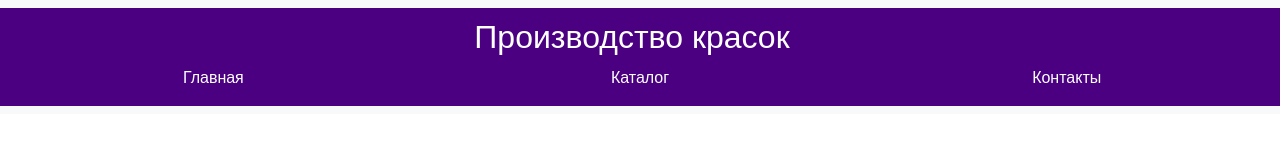
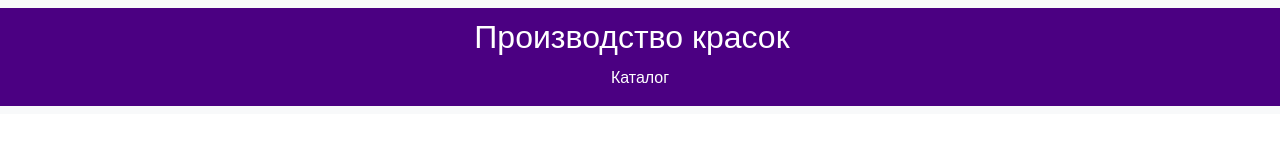
Before and after one commit to alyona-nad/RIP_frontend, a React (Vite) app: page / in a window 1280 px wide. Shown: the top 160 px of the page. Built offline with nearby package versions, Linux system fonts and the light colour scheme.

Commit message:
Update navbar.tsx

```diff
--- a/src/components/navbar.tsx
+++ b/src/components/navbar.tsx
@@ -11,9 +11,7 @@ function BasicExample() {
         <Navbar.Toggle aria-controls="basic-navbar-nav" />
         <Navbar.Collapse id="basic-navbar-nav" className="w-100 d-flex justify-content-center ">
           <Nav className="me-auto">
-            <Nav.Link href="#home" className="li mx-3" style={{flex:"1"}}>Главная</Nav.Link>
             <Nav.Link href="/RIP_frontend/" className="li mx-3" style={{flex:"1"}}>Каталог</Nav.Link>
-            <Nav.Link href="#link" className="li mx-3" style={{flex:"1"}}>Контакты</Nav.Link>
           </Nav>
         </Navbar.Collapse>
       </Container>
```
